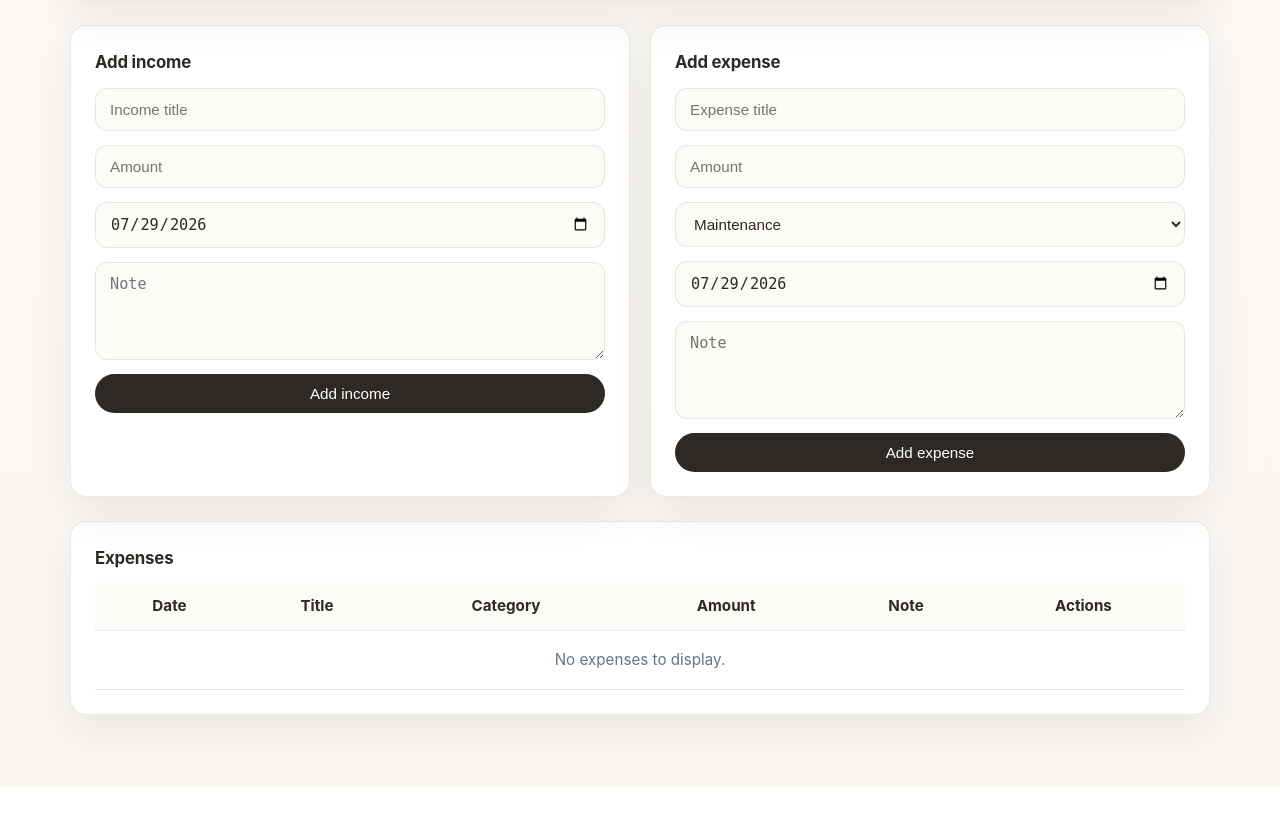
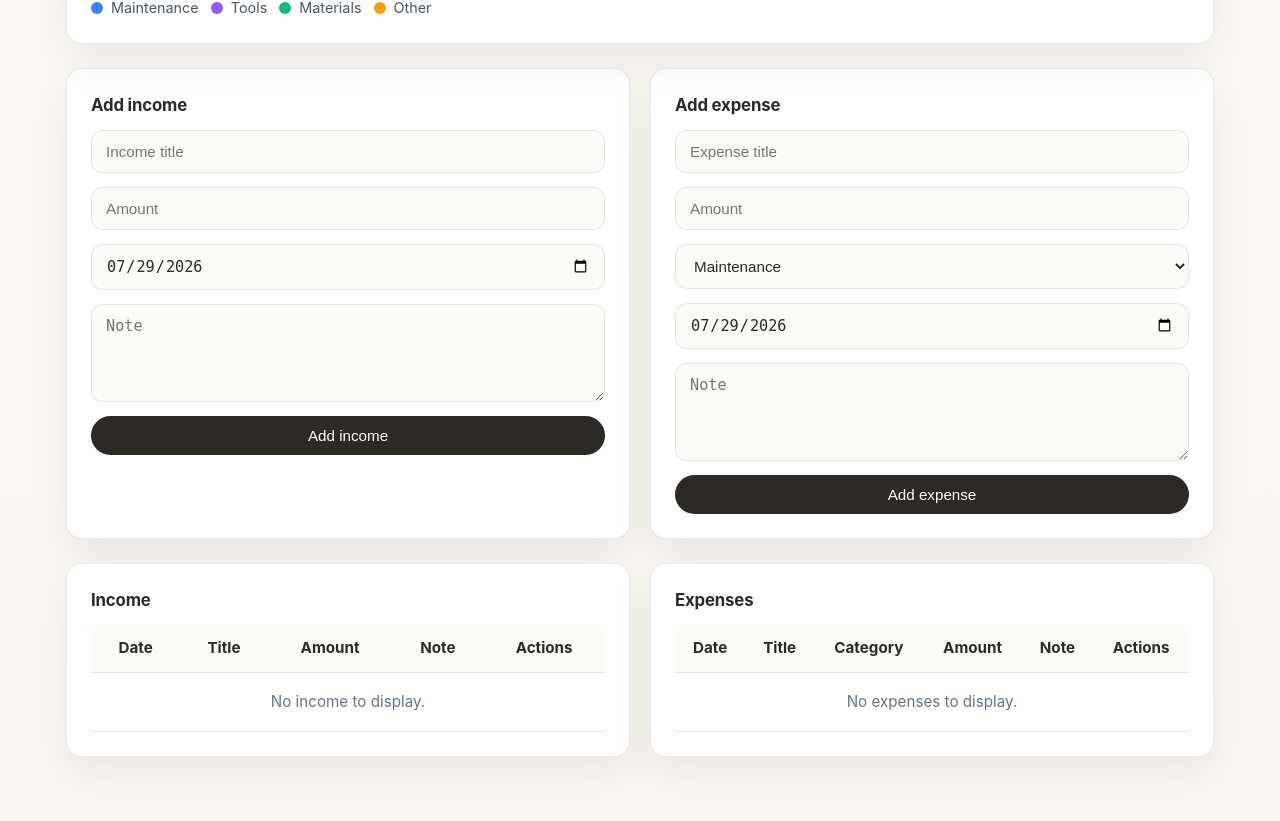
Before and after one commit to bartlomiejsurma/todoproject, a Flask app: page /finanse in a window 1280 px wide. Shown: the part 1982-2803 px from the top of the page. Before the commit the page ends 2746 px from the top, so only its background shows below. Run offline with Flask 3, Linux system fonts and the light colour scheme; the visitor is signed in with stand-in values (Sample User, id 1); data that the repository does not hold is empty.

Commit message:
Enhance finance functionality: add income management features, update income retrieval with filters, and improve UI for income overview and editing

```diff
--- a/app/routes.py
+++ b/app/routes.py
@@ -61,7 +61,18 @@ def logout():
 
 @app.route("/")
 def home():
-    return render_template("home.html", active_page="home")
+    tasks = db.get_all_tasks()
+    deadlines = db.get_all_deadlines()
+    trips = db.get_all_trips()
+    return render_template(
+        "home.html",
+        active_page="home",
+        overview_counts={
+            "ideas": len(tasks),
+            "deadlines": len(deadlines),
+            "trips": len(trips),
+        },
+    )
 
 
 @app.route("/podroze", methods=["GET", "POST"])
@@ -439,7 +450,12 @@ def finanse():
         min_amount=min_amount_val,
         max_amount=max_amount_val,
     )
-    incomes = db.get_all_incomes()
+    incomes = db.get_all_incomes(
+        start_date=start_date,
+        end_date=end_date,
+        min_amount=min_amount_val,
+        max_amount=max_amount_val,
+    )
     expense_total = db.get_expense_total(expenses)
     income_total = db.get_income_total(incomes)
     budget = income_total
@@ -470,6 +486,7 @@ def finanse():
         "finanse.html",
         active_page="finanse",
         expenses=expenses,
+        incomes=incomes,
         categories=db.EXPENSE_CATEGORIES,
         category_labels=db.EXPENSE_CATEGORY_LABELS,
         selected_category=selected_category,
@@ -568,6 +585,38 @@ def expense_card(expense_id):
 @login_required
 def delete_expense(expense_id):
     db.delete_expense(expense_id)
+    return redirect(url_for("finanse"))
+
+
+@app.route("/incomes/card/<int:income_id>", methods=["GET", "POST"])
+@login_required
+def income_card(income_id):
+    income = db.get_income(income_id)
+    if not income:
+        return redirect(url_for("finanse"))
+    if request.method == "POST":
+        title = request.form.get("title", "").strip()
+        amount = request.form.get("amount", "0").replace(",", ".")
+        income_date = request.form.get("income_date")
+        note = request.form.get("note", "").strip()
+        try:
+            amount_value = float(amount)
+        except ValueError:
+            amount_value = 0.0
+        if title and amount_value > 0 and income_date:
+            db.update_income(income_id, title, amount_value, income_date, note)
+        return redirect(url_for("income_card", income_id=income_id))
+    return render_template(
+        "income_card.html",
+        active_page="finanse",
+        income=income,
+    )
+
+
+@app.route("/incomes/delete/<int:income_id>")
+@login_required
+def delete_income(income_id):
+    db.delete_income(income_id)
     return redirect(url_for("finanse"))
 
 
--- a/app/templates/base.html
+++ b/app/templates/base.html
@@ -2,6 +2,7 @@
 <html lang="pl">
 <head>
     <meta charset="UTF-8">
+    <meta name="viewport" content="width=device-width, initial-scale=1, maximum-scale=1, viewport-fit=cover">
     <title>{% block title %}Panel Campervana{% endblock %}</title>
     <style>
         :root {
@@ -25,16 +26,18 @@
             background: linear-gradient(180deg, #FFFDF9 0%, var(--bg) 100%);
             color: var(--text);
             line-height: 1.5;
+            font-size: 16px;
+            -webkit-text-size-adjust: 100%;
         }
         a { color: inherit; text-decoration: none; }
         nav {
             position: sticky;
             top: 0;
             z-index: 30;
-            background: rgba(255, 255, 255, 0.8);
+            background: rgba(255, 255, 255, 0.9);
             backdrop-filter: blur(16px);
             border-bottom: 1px solid var(--border);
-            padding: 12px 20px;
+            padding: 12px 16px;
             display: flex;
             flex-wrap: wrap;
             align-items: center;
@@ -50,6 +53,7 @@
             gap: 8px;
             color: var(--text);
             flex: 1 1 100%;
+            min-width: 0;
         }
         nav .brand .brand-dot {
             width: 10px;
@@ -69,6 +73,7 @@
             display: inline-flex;
             align-items: center;
             gap: 8px;
+            min-height: 40px;
         }
         nav .nav-link-icon {
             width: 18px;
@@ -91,7 +96,8 @@
         .container {
             max-width: 1180px;
             margin: 0 auto;
-            padding: 24px 20px 48px;
+            padding: 20px 16px 40px;
+            width: 100%;
         }
         .shell {
             display: grid;
@@ -200,6 +206,8 @@
         .module-card span { color: var(--muted); font-size: 0.92rem; }
         .form-grid { display: grid; gap: 14px; }
         .form-row { display: grid; grid-template-columns: repeat(2, minmax(0, 1fr)); gap: 12px; }
+        .filter-field-group { display: grid; gap: 8px; }
+        .filter-field-label { font-size: 0.82rem; font-weight: 700; color: var(--muted); text-transform: uppercase; letter-spacing: 0.04em; }
         .input-field, .select-field, .textarea-field {
             width: 100%;
             padding: 12px 14px;
@@ -250,6 +258,9 @@
         .data-table th, .data-table td { padding: 12px 14px; border-bottom: 1px solid #e2e8f0; }
         .data-table thead tr { background: var(--surface-muted); }
         .data-table tbody tr:hover { background: #f8fafc; }
+        .data-table td:last-child { white-space: nowrap; }
+        .table-actions { display: flex; flex-wrap: wrap; gap: 8px; align-items: center; }
+        .table-actions .btn { display: inline-flex; align-items: center; justify-content: center; white-space: nowrap; line-height: 1; margin: 0; box-shadow: none; }
         .small-text { color: var(--muted); }
         .label-pill {
             display: inline-flex; align-items: center; justify-content: center; padding: 6px 10px; border-radius: 999px; background: var(--primary-soft); color: #7a4d00; font-size: 0.8rem; font-weight: 700;
@@ -263,9 +274,16 @@
         }
         @media (max-width: 720px) {
             body { font-size: 15px; }
-            .container { padding: 18px 14px 36px; }
-            .card, .hero-card { padding: 20px; }
-            .input-field, .select-field, .textarea-field, button, .btn { font-size: 0.95rem; }
+            nav { padding: 12px 12px 10px; gap: 6px; }
+            nav a { padding: 8px 10px; font-size: 0.9rem; }
+            nav .brand { font-size: 1rem; margin-bottom: 4px; }
+            .container { padding: 16px 12px 32px; }
+            .card, .hero-card { padding: 16px; border-radius: 14px; }
+            .module-grid { gap: 12px; }
+            .input-field, .select-field, .textarea-field, button, .btn { font-size: 0.95rem; padding: 12px 13px; }
+            .data-table th, .data-table td { padding: 10px 8px; }
+            .table-actions { gap: 6px; }
+            .table-actions .btn { width: 100%; justify-content: center; }
         }
     </style>
 </head>
--- a/app/templates/finanse.html
+++ b/app/templates/finanse.html
@@ -67,22 +67,37 @@
             <h2>Filters</h2>
             <form action="/finanse" method="get" class="form-grid">
                 <div class="form-row">
-                    <select name="category" class="select-field">
+                    <div class="filter-field-group">
+                        <label class="filter-field-label" for="category">Category</label>
+                        <select id="category" name="category" class="select-field">
                             <option value="" {% if not selected_category %}selected{% endif %}>All</option>
                             {% for category in categories %}
                             <option value="{{ category }}" {% if selected_category == category %}selected{% endif %}>{{ category_labels[category] }}</option>
                             {% endfor %}
                         </select>
-                    <input type="date" name="start_date" value="{{ start_date }}" class="input-field">
+                    </div>
+                    <div class="filter-field-group">
+                        <label class="filter-field-label" for="start_date">From</label>
+                        <input id="start_date" type="date" name="start_date" value="{{ start_date }}" class="input-field">
+                    </div>
                 </div>
                 <div class="form-row">
-                    <input type="date" name="end_date" value="{{ end_date }}" class="input-field">
+                    <div class="filter-field-group">
+                        <label class="filter-field-label" for="end_date">To</label>
+                        <input id="end_date" type="date" name="end_date" value="{{ end_date }}" class="input-field">
+                    </div>
+                    <div class="filter-field-group">
+                        <label class="filter-field-label" for="min_amount">Amount range</label>
                         <div style="display:grid; gap:12px;">
-                        <input type="text" name="min_amount" placeholder="Min PLN" value="{{ min_amount }}" class="input-field">
-                        <input type="text" name="max_amount" placeholder="Max PLN" value="{{ max_amount }}" class="input-field">
+                            <input id="min_amount" type="text" name="min_amount" placeholder="Min PLN" value="{{ min_amount }}" class="input-field">
+                            <input id="max_amount" type="text" name="max_amount" placeholder="Max PLN" value="{{ max_amount }}" class="input-field">
                         </div>
                     </div>
+                </div>
+                <div style="display:flex; flex-wrap:wrap; gap:10px; align-items:center;">
                     <button type="submit" class="btn">Apply filters</button>
+                    <a href="/finanse" class="btn" style="background:#f8fafc; color:#475569; border:1px solid #e2e8f0; box-shadow:none;">Clear all filters</a>
+                </div>
             </form>
         </div>
         <div class="card">
@@ -198,7 +213,7 @@
     <div class="panel-grid columns-1-1">
         <div class="card">
             <h2>Add income</h2>
-            <form action="/finanse/income" method="post" class="form-grid">
+            <form action="/finanse/income" method="post" class="form-grid" onsubmit="sessionStorage.setItem('finance-scroll-position', window.scrollY);">
                 <input class="input-field" type="text" name="title" placeholder="Income title">
                 <input class="input-field" type="text" name="amount" placeholder="Amount">
                 <input class="input-field" type="date" name="income_date" value="{{ today }}">
@@ -208,7 +223,7 @@
         </div>
         <div class="card">
             <h2>Add expense</h2>
-            <form action="/finanse/add" method="post" class="form-grid">
+            <form action="/finanse/add" method="post" class="form-grid" onsubmit="sessionStorage.setItem('finance-scroll-position', window.scrollY);">
                 <input class="input-field" type="text" name="title" placeholder="Expense title">
                 <input class="input-field" type="text" name="amount" placeholder="Amount">
                 <select class="select-field" name="category">
@@ -225,6 +240,43 @@
     </section>
 
     <section class="section">
+    <div class="panel-grid columns-2">
+        <div class="card">
+            <h2>Income</h2>
+            <div style="overflow-x:auto;">
+                <table class="data-table">
+                    <thead>
+                        <tr>
+                            <th>Date</th>
+                            <th>Title</th>
+                            <th>Amount</th>
+                            <th>Note</th>
+                            <th>Actions</th>
+                        </tr>
+                    </thead>
+                    <tbody>
+                        {% for income in incomes %}
+                        <tr>
+                            <td>{{ income.income_date }}</td>
+                            <td>{{ income.title }}</td>
+                            <td>{{ income.amount | round(2) }} PLN</td>
+                            <td>{{ income.note }}</td>
+                            <td>
+                                <div class="table-actions">
+                                    <a href="/incomes/card/{{ income.id }}" class="btn" style="background:#e0f2fe; color:#2563eb; padding:8px 12px; font-size:0.9rem;">Edit</a>
+                                    <a href="/incomes/delete/{{ income.id }}" class="btn" style="background:#fee2e2; color:#b91c1c; padding:8px 12px; font-size:0.9rem;">Delete</a>
+                                </div>
+                            </td>
+                        </tr>
+                        {% else %}
+                        <tr>
+                            <td colspan="5" style="padding:18px 16px; text-align:center; color:#64748b;">No income to display.</td>
+                        </tr>
+                        {% endfor %}
+                    </tbody>
+                </table>
+            </div>
+        </div>
         <div class="card">
             <h2>Expenses</h2>
             <div style="overflow-x:auto;">
@@ -248,8 +300,10 @@
                             <td>{{ expense.amount | round(2) }} PLN</td>
                             <td>{{ expense.note }}</td>
                             <td>
-                            <a href="/expenses/card/{{ expense.id }}" class="btn" style="background:#e0f2fe; color:#2563eb; box-shadow:none; padding:8px 12px; font-size:0.9rem;">Edytuj</a>
-                            <a href="/expenses/delete/{{ expense.id }}" class="btn" style="background:#fee2e2; color:#b91c1c; box-shadow:none; padding:8px 12px; font-size:0.9rem; margin-left:8px;">Delete</a>
+                                <div class="table-actions">
+                                    <a href="/expenses/card/{{ expense.id }}" class="btn" style="background:#e0f2fe; color:#2563eb; padding:8px 12px; font-size:0.9rem;">Edit</a>
+                                    <a href="/expenses/delete/{{ expense.id }}" class="btn" style="background:#fee2e2; color:#b91c1c; padding:8px 12px; font-size:0.9rem;">Delete</a>
+                                </div>
                             </td>
                         </tr>
                         {% else %}
@@ -261,4 +315,15 @@
                 </table>
             </div>
         </div>
+    </div>
+    </section>
+    <script>
+        document.addEventListener('DOMContentLoaded', function () {
+            const storedScroll = sessionStorage.getItem('finance-scroll-position');
+            if (storedScroll !== null) {
+                window.scrollTo(0, parseInt(storedScroll, 10));
+                sessionStorage.removeItem('finance-scroll-position');
+            }
+        });
+    </script>
 {% endblock %}
--- a/app/templates/home.html
+++ b/app/templates/home.html
@@ -19,15 +19,15 @@
                     <div style="display:grid; gap:10px;">
                         <div style="display:flex; justify-content:space-between; color:#475569;">
                             <span>Ideas</span>
-                            <strong>14</strong>
+                            <strong>{{ overview_counts.ideas }}</strong>
                         </div>
                         <div style="display:flex; justify-content:space-between; color:#475569;">
                             <span>Deadlines</span>
-                            <strong>3</strong>
+                            <strong>{{ overview_counts.deadlines }}</strong>
                         </div>
                         <div style="display:flex; justify-content:space-between; color:#475569;">
                             <span>Trips</span>
-                            <strong>2</strong>
+                            <strong>{{ overview_counts.trips }}</strong>
                         </div>
                     </div>
                 </div>
```
Also changed, not shown: app/db.py (+46 -4 lines), app/templates/income_card.html (added, +23 -0 lines), app/tests/test_finance_chart.py (+78 -1 lines). Lines whose indentation alone changed are shown as unchanged.
